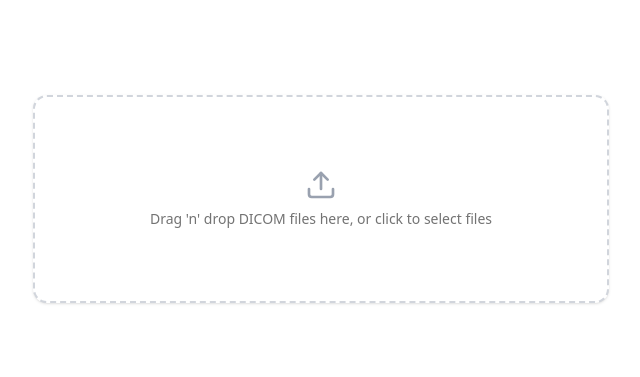
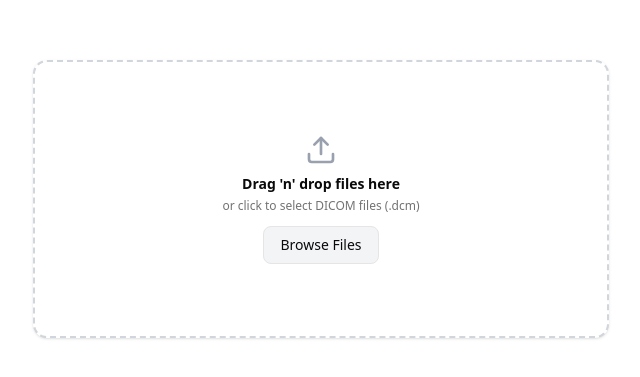
Before and after one commit to LeviVarg/dicom-viewer, a Next.js app in the folder frontend/: page /upload in a window 1280 px wide. Shown: the part 201-578 px from the top of the page, without its empty margins (319-959 px from the left). Built offline with nearby package versions, Linux system fonts and the light colour scheme.

Commit message:
feat: add button to handle manual file uploads

```diff
--- a/frontend/components/DropZone.tsx
+++ b/frontend/components/DropZone.tsx
@@ -3,18 +3,30 @@ import { useDropzone } from 'react-dropzone';
 import { Card, CardContent } from '@/components/ui/card';
 import { Input } from '@/components/ui/input';
 import { Upload } from 'lucide-react';
+import { useCallback, useState } from 'react';
 
-export function DicomDropzone() {
-  const onDrop = (acceptedFiles: any) => {
-    console.log(acceptedFiles);
-  };
+interface DicomDropzoneProps {
+  onFilesAccepted: (files: File[]) => void;
+}
 
-  const { getRootProps, getInputProps, isDragActive } = useDropzone({
+export function DicomDropzone({ onFilesAccepted }: DicomDropzoneProps) {
+  const [files, setFiles] = useState<File[]>();
+
+
+
+
+  const onDrop = useCallback((acceptedFiles: File[]) => {
+    setFiles(acceptedFiles);
+
+    onFilesAccepted(acceptedFiles);
+  }, [onFilesAccepted]);
+
+  const { getRootProps, getInputProps, isDragActive, open } = useDropzone({
     onDrop,
     multiple: true,
     accept: {
       'application/dicom': ['.dcm'],
-    }
+    },
   });
 
   return (
@@ -27,14 +39,27 @@ export function DicomDropzone() {
       <CardContent className="flex flex-col items-center justify-center p-12">
         <Upload className="w-8 h-8 text-gray-400 mb-2" />
 
-        <Input {...getInputProps()} className="hidden" />
+        <Input {...getInputProps()} type="file" id='dicom files' />
 
         {isDragActive ? (
-          <p className="font-semibold">Drop the DICOM files here...</p>
+          <p className="font-semibold text-lg text-indigo-700">Drop the DICOM files here...</p>
         ) : (
-          <p className="text-sm text-center text-muted-foreground">
-            Drag 'n' drop DICOM files here, or click to select files
-          </p>
+          <div className="text-center">
+            <p className="text-sm font-semibold mb-1">
+              Drag 'n' drop files here
+            </p>
+            <p className="text-xs text-muted-foreground">
+              or click to select DICOM files (.dcm)
+            </p>
+            <div className="mt-3 inline-block px-4 py-2
+                bg-gray-100 border rounded-md
+                text-sm font-medium
+                hover:bg-gray-200 transition-colors"
+
+              onClick={open}>
+              Browse Files
+            </div>
+          </div>
         )}
       </CardContent>
     </Card>
```
